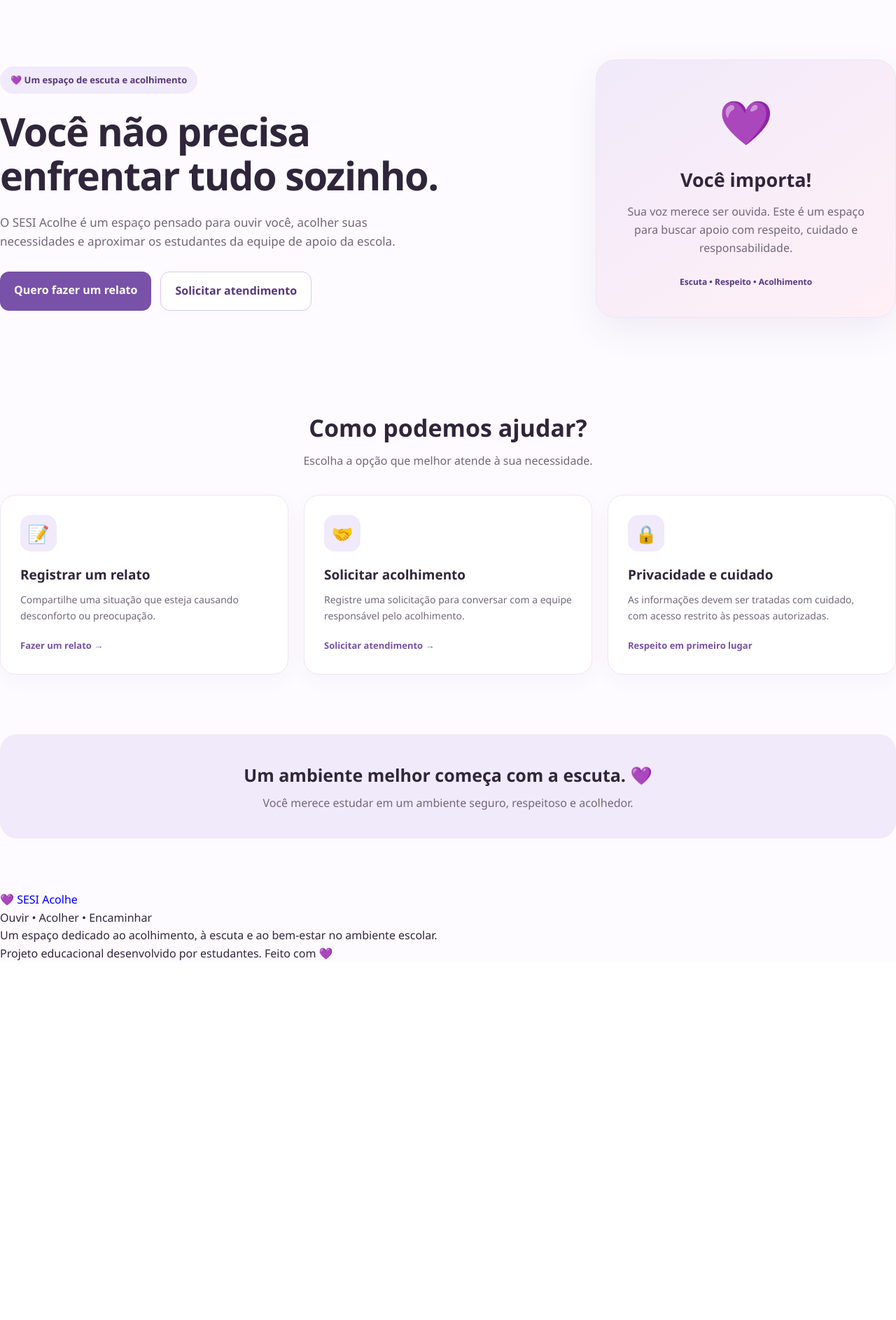
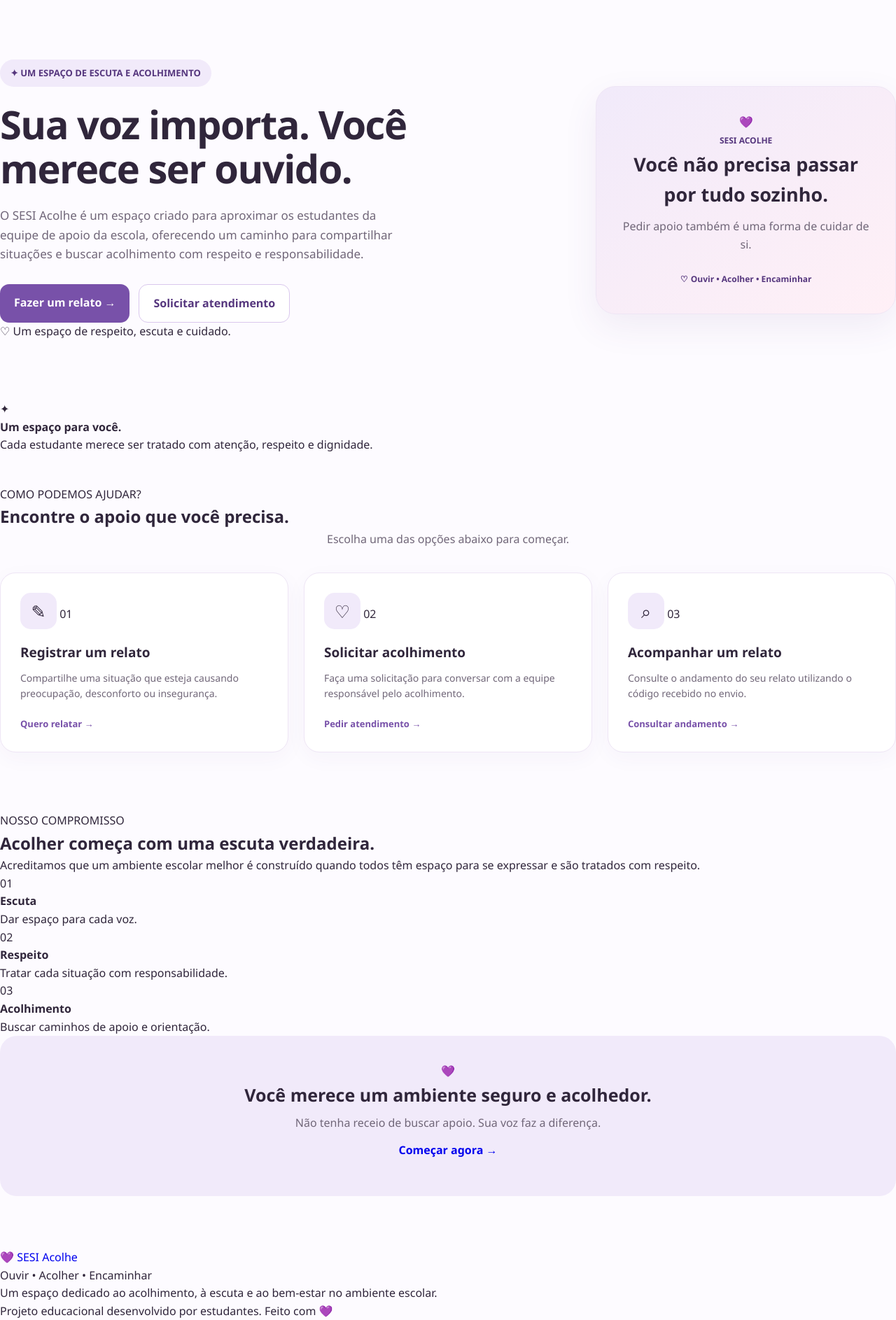
Before and after one commit to aninhacor22-wq/sesi-acolhe, a Flask app: page / in a window 1280 px wide. Shown: the part 78-1964 px from the top of the page at 70% size. Before the commit the page ends 1450 px from the top, so only its background shows below. Run offline with Flask 3, Linux system fonts and the light colour scheme.

Commit message:
Update index.html

```diff
--- a/templates/index.html
+++ b/templates/index.html
@@ -1,85 +1,277 @@
+
 {% extends "base.html" %}
 
 {% block title %}Início | SESI Acolhe{% endblock %}
 
 {% block content %}
+
+<!-- APRESENTAÇÃO PRINCIPAL -->
+
 <section class="hero">
+
     <div class="hero-text">
-        <span class="tag">💜 Um espaço de escuta e acolhimento</span>
 
-        <h1>Você não precisa enfrentar tudo sozinho.</h1>
+        <span class="tag">
+            <span>✦</span> UM ESPAÇO DE ESCUTA E ACOLHIMENTO
+        </span>
+
+        <h1>
+            Sua voz importa.
+            <span>Você merece ser ouvido.</span>
+        </h1>
 
         <p>
-            O SESI Acolhe é um espaço pensado para ouvir você,
-            acolher suas necessidades e aproximar os estudantes
-            da equipe de apoio da escola.
+            O SESI Acolhe é um espaço criado para aproximar
+            os estudantes da equipe de apoio da escola,
+            oferecendo um caminho para compartilhar situações
+            e buscar acolhimento com respeito e responsabilidade.
         </p>
 
         <div class="hero-buttons">
-            <a href="{{ url_for('relatar') }}" class="btn btn-primary">
-                Quero fazer um relato
+
+            <a href="{{ url_for('relatar') }}"
+               class="btn btn-primary">
+                Fazer um relato
+                <span>→</span>
             </a>
 
-            <a href="{{ url_for('solicitar_atendimento') }}" class="btn btn-secondary">
+            <a href="{{ url_for('solicitar_atendimento') }}"
+               class="btn btn-secondary">
                 Solicitar atendimento
             </a>
+
         </div>
+
+        <div class="hero-trust">
+            <span>♡</span>
+            Um espaço de respeito, escuta e cuidado.
+        </div>
+
     </div>
 
-    <div class="hero-card">
-        <div class="heart">💜</div>
-        <h2>Você importa!</h2>
-        <p>
-            Sua voz merece ser ouvida. Este é um espaço para buscar
-            apoio com respeito, cuidado e responsabilidade.
-        </p>
-        <span>Escuta • Respeito • Acolhimento</span>
+
+    <div class="hero-visual">
+
+        <div class="hero-decoration decoration-one"></div>
+        <div class="hero-decoration decoration-two"></div>
+
+        <div class="hero-card">
+
+            <div class="hero-card-icon">
+                💜
+            </div>
+
+            <span class="hero-card-label">
+                SESI ACOLHE
+            </span>
+
+            <h2>
+                Você não precisa passar por tudo sozinho.
+            </h2>
+
+            <p>
+                Pedir apoio também é uma forma de cuidar de si.
+            </p>
+
+            <div class="hero-card-divider"></div>
+
+            <div class="hero-card-footer">
+                <span>♡</span>
+                <span>Ouvir • Acolher • Encaminhar</span>
+            </div>
+
+        </div>
+
     </div>
+
 </section>
 
+
+<!-- FRASE DE DESTAQUE -->
+
+<section class="welcome-strip">
+
+    <div class="welcome-icon">✦</div>
+
+    <div>
+        <strong>Um espaço para você.</strong>
+        <p>
+            Cada estudante merece ser tratado com atenção,
+            respeito e dignidade.
+        </p>
+    </div>
+
+</section>
+
+
+<!-- FUNCIONALIDADES -->
+
 <section class="features">
-    <h2>Como podemos ajudar?</h2>
-    <p class="section-description">
-        Escolha a opção que melhor atende à sua necessidade.
+
+    <div class="section-heading">
+
+        <span class="section-label">COMO PODEMOS AJUDAR?</span>
+
+        <h2>
+            Encontre o apoio que você precisa.
+        </h2>
+
+        <p class="section-description">
+            Escolha uma das opções abaixo para começar.
+        </p>
+
+    </div>
+
+
+    <div class="feature-grid">
+
+        <article class="feature-card">
+
+            <div class="feature-icon feature-purple">
+                <span>✎</span>
+            </div>
+
+            <span class="feature-number">01</span>
+
+            <h3>Registrar um relato</h3>
+
+            <p>
+                Compartilhe uma situação que esteja causando
+                preocupação, desconforto ou insegurança.
+            </p>
+
+            <a href="{{ url_for('relatar') }}" class="feature-link">
+                Quero relatar
+                <span>→</span>
+            </a>
+
+        </article>
+
+
+        <article class="feature-card">
+
+            <div class="feature-icon feature-pink">
+                <span>♡</span>
+            </div>
+
+            <span class="feature-number">02</span>
+
+            <h3>Solicitar acolhimento</h3>
+
+            <p>
+                Faça uma solicitação para conversar com
+                a equipe responsável pelo acolhimento.
+            </p>
+
+            <a href="{{ url_for('solicitar_atendimento') }}"
+               class="feature-link">
+                Pedir atendimento
+                <span>→</span>
+            </a>
+
+        </article>
+
+
+        <article class="feature-card">
+
+            <div class="feature-icon feature-blue">
+                <span>⌕</span>
+            </div>
+
+            <span class="feature-number">03</span>
+
+            <h3>Acompanhar um relato</h3>
+
+            <p>
+                Consulte o andamento do seu relato
+                utilizando o código recebido no envio.
+            </p>
+
+            <a href="{{ url_for('acompanhar') }}"
+               class="feature-link">
+                Consultar andamento
+                <span>→</span>
+            </a>
+
+        </article>
+
+    </div>
+
+</section>
+
+
+<!-- COMPROMISSO DO PROJETO -->
+
+<section class="values-section">
+
+    <div class="values-content">
+
+        <span class="section-label">
+            NOSSO COMPROMISSO
+        </span>
+
+        <h2>
+            Acolher começa com uma escuta verdadeira.
+        </h2>
+
+        <p>
+            Acreditamos que um ambiente escolar melhor
+            é construído quando todos têm espaço para
+            se expressar e são tratados com respeito.
+        </p>
+
+    </div>
+
+    <div class="values-list">
+
+        <div class="value-item">
+            <span>01</span>
+            <div>
+                <strong>Escuta</strong>
+                <p>Dar espaço para cada voz.</p>
+            </div>
+        </div>
+
+        <div class="value-item">
+            <span>02</span>
+            <div>
+                <strong>Respeito</strong>
+                <p>Tratar cada situação com responsabilidade.</p>
+            </div>
+        </div>
+
+        <div class="value-item">
+            <span>03</span>
+            <div>
+                <strong>Acolhimento</strong>
+                <p>Buscar caminhos de apoio e orientação.</p>
+            </div>
+        </div>
+
+    </div>
+
+</section>
+
+
+<!-- MENSAGEM FINAL -->
+
+<section class="final-message">
+
+    <div class="final-message-icon">💜</div>
+
+    <h2>
+        Você merece um ambiente seguro e acolhedor.
+    </h2>
+
+    <p>
+        Não tenha receio de buscar apoio.
+        Sua voz faz a diferença.
     </p>
 
-    <div class="feature-grid">
-        <article class="feature-card">
-            <div class="feature-icon">📝</div>
-            <h3>Registrar um relato</h3>
-            <p>
-                Compartilhe uma situação que esteja causando
-                desconforto ou preocupação.
-            </p>
-            <a href="{{ url_for('relatar') }}">Fazer um relato →</a>
-        </article>
+    <a href="{{ url_for('relatar') }}" class="btn btn-light">
+        Começar agora →
+    </a>
 
-        <article class="feature-card">
-            <div class="feature-icon">🤝</div>
-            <h3>Solicitar acolhimento</h3>
-            <p>
-                Registre uma solicitação para conversar com a
-                equipe responsável pelo acolhimento.
-            </p>
-            <a href="{{ url_for('solicitar_atendimento') }}">
-                Solicitar atendimento →
-            </a>
-        </article>
-
-        <article class="feature-card">
-            <div class="feature-icon">🔒</div>
-            <h3>Privacidade e cuidado</h3>
-            <p>
-                As informações devem ser tratadas com cuidado,
-                com acesso restrito às pessoas autorizadas.
-            </p>
-            <span class="feature-note">Respeito em primeiro lugar</span>
-        </article>
-    </div>
 </section>
 
-<section class="final-message">
-    <h2>Um ambiente melhor começa com a escuta. 💜</h2>
-    <p>Você merece estudar em um ambiente seguro, respeitoso e acolhedor.</p>
-</section>
 {% endblock %}
```
